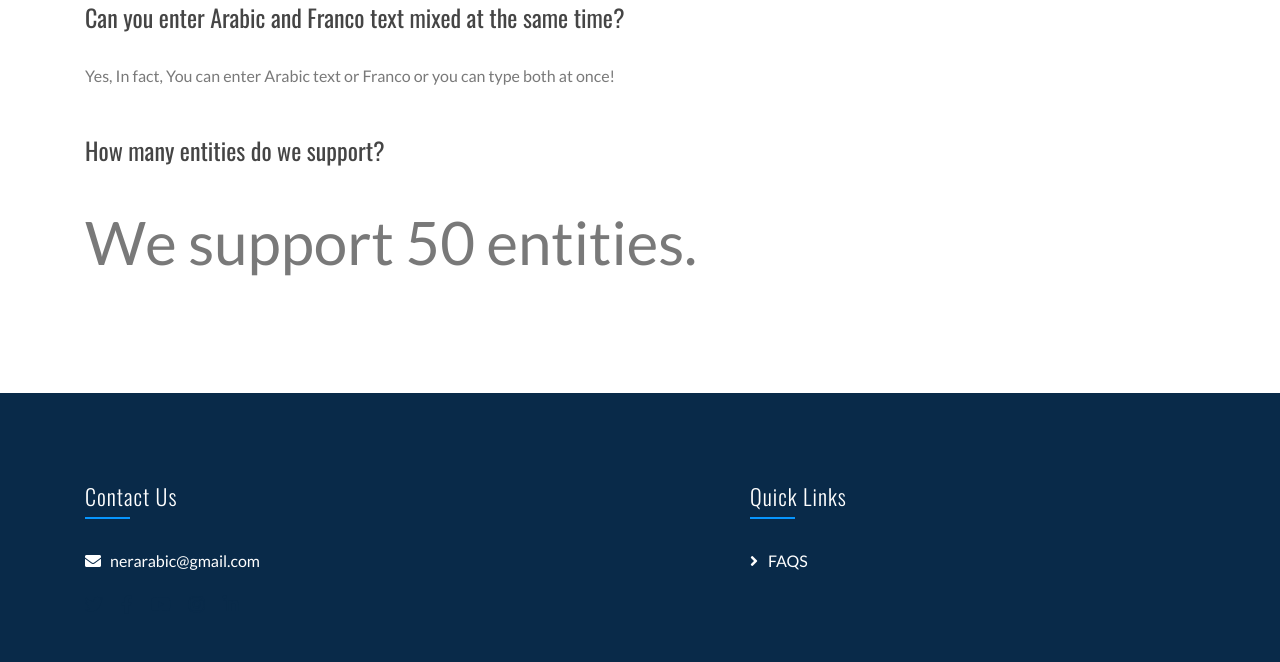
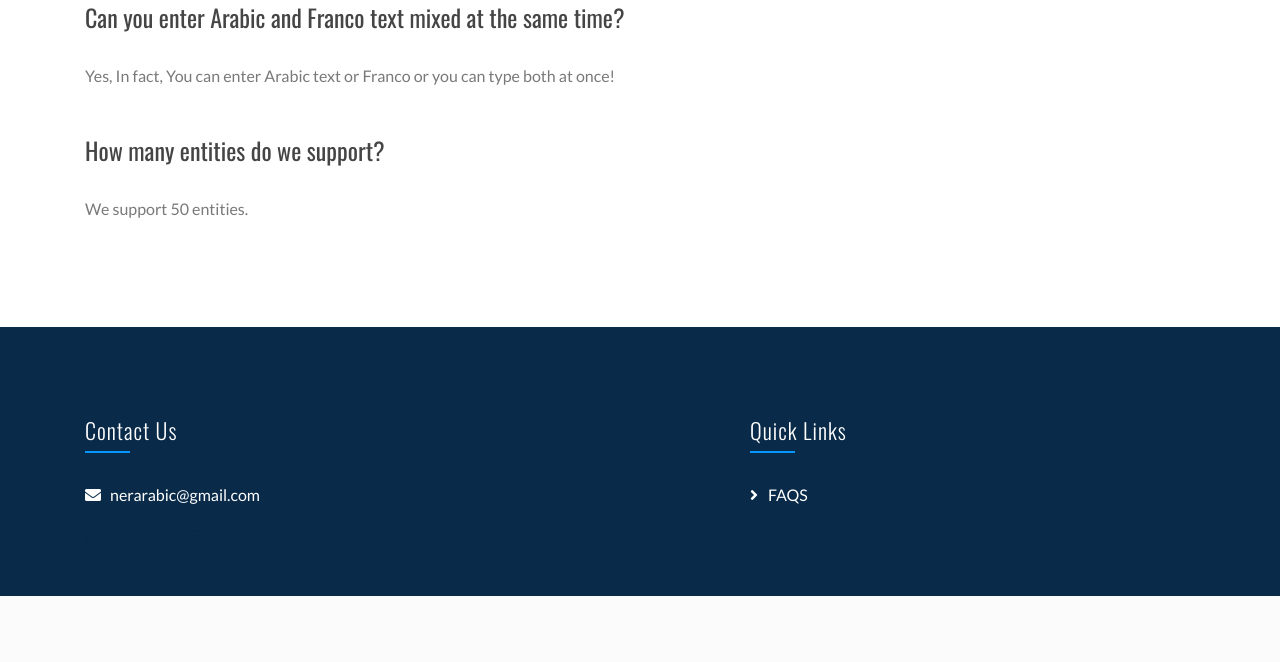
Before and after one commit to bodasadallah/Arabic-NER, a Flask app: page /faq in a window 1280 px wide. Shown: the part 376-1038 px from the top of the page. After the commit the page ends 972 px from the top, so only its background shows below. Run offline with Flask 2, Linux system fonts and the light colour scheme; parts of the project's set-up code (start-up, migrations or seed data) failed here and were passed over; some libraries are stand-ins or nearby versions.

Commit message:
change font size of faq

```diff
--- a/templates/faq.html
+++ b/templates/faq.html
@@ -94,7 +94,7 @@
         </div>
         <br/>
         <div >
-          <p class="answer">We support 50 entities.</p>
+          <p>We support 50 entities.</p>
         </div>
       </div>
 
```
